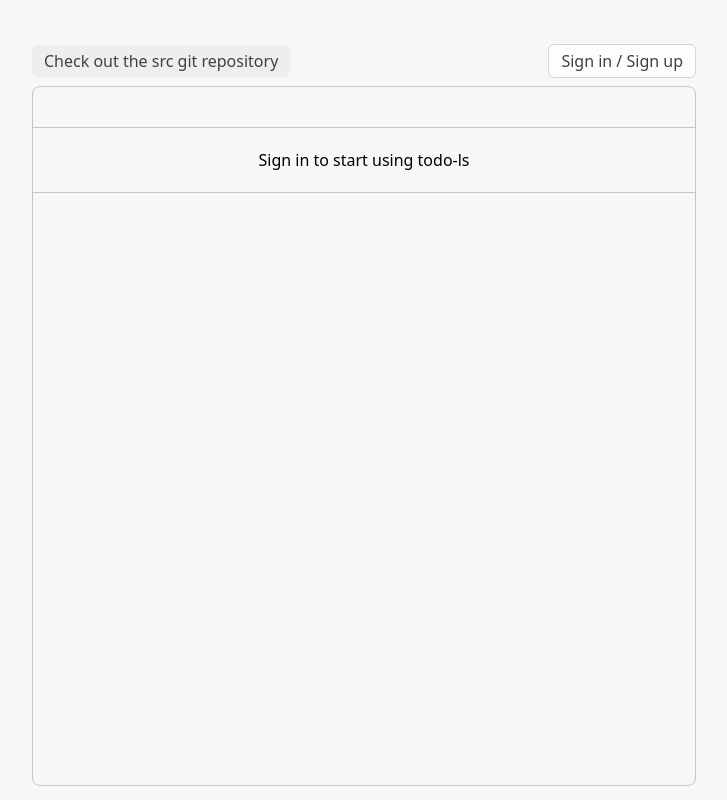
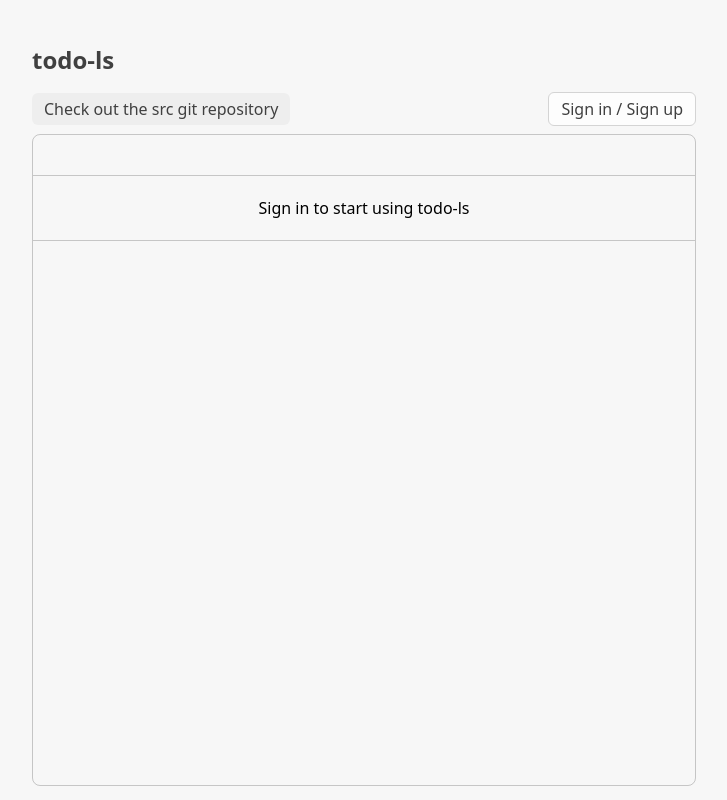
Before and after one commit to H36615/todo-ls-frontend, a React (Create React App) app: page / in a window 1280 px wide. Shown: the whole page, without its empty margins (276-1003 px from the left). Built offline with nearby package versions, Linux system fonts and the light colour scheme; no server answers.

Commit message:
Add product name on top

```diff
--- a/src/features/MainContent/MainContent.tsx
+++ b/src/features/MainContent/MainContent.tsx
@@ -111,6 +111,7 @@ export default function MainContent(): JSX.Element {
 
 	return (
 		<div className="MainContent">
+			<p className="mb-4 text-2xl font-bold text-gray-700">todo-ls</p>
 			<SignInOrUpModal modalOpen={signInOrUpModalOpen}
 				closeModal={closeSignInOrUpModal} />
 
```
